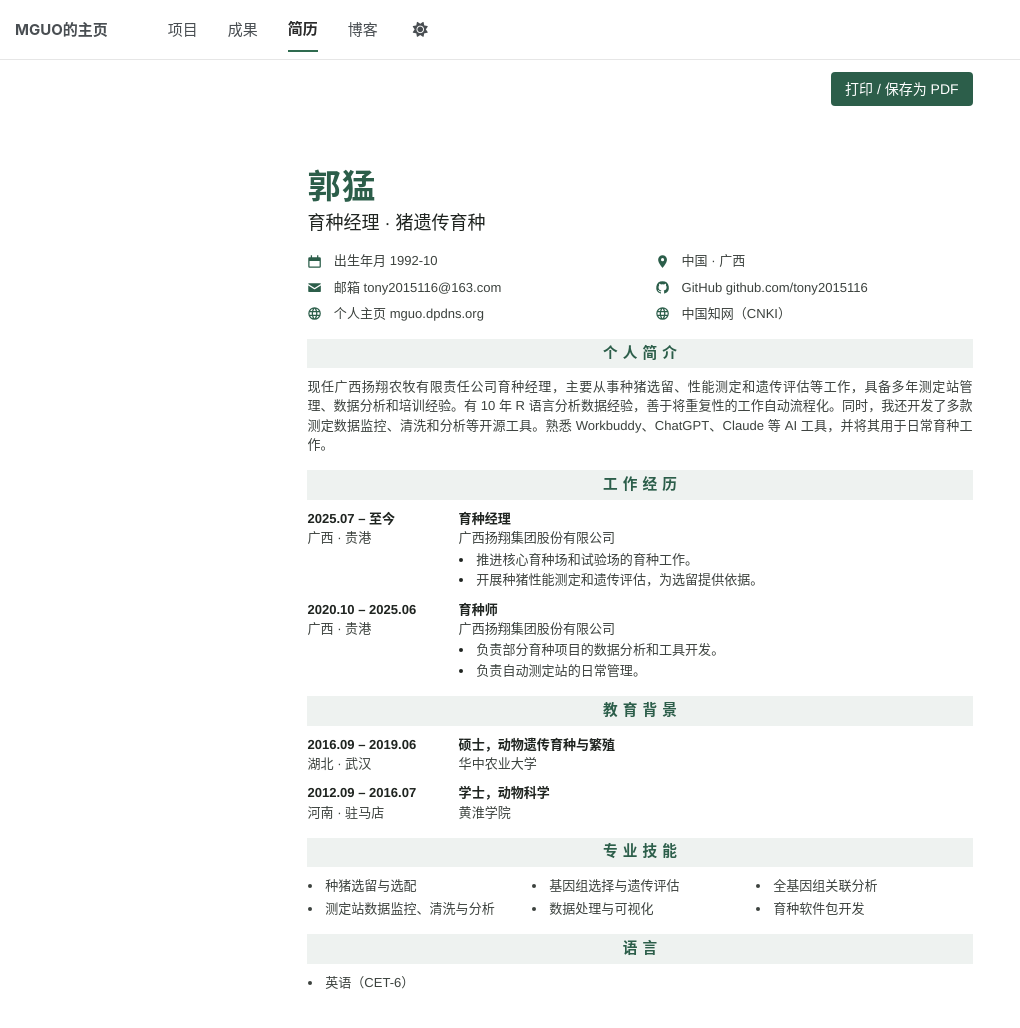
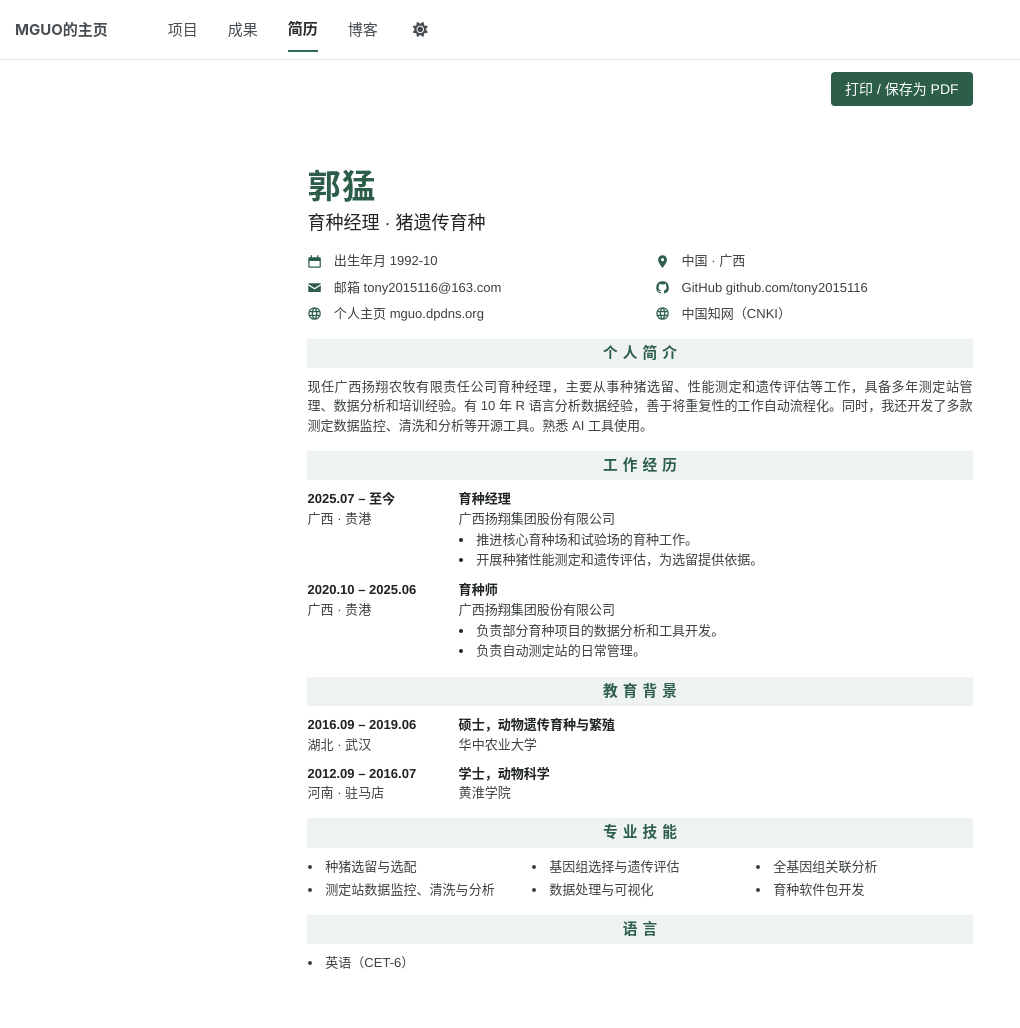
Before and after one commit to tony2015116/tony2015116.github.io, a Jekyll site: the page built from _pages/cv.html, in a window 1280 px wide and 1033 px high. Shown: the top 1028 px of the window, without its empty margins (0-1020 px from the left). Built offline with Jekyll 4.4.1, drawn with Linux system fonts in a browser that asks for light colours; a script bundle is joined from its source files by our own code.

Commit message:
简历：AI 工具一句简化为“熟悉 AI 工具使用”
Co-Authored-By: Claude Opus 5.5 <noreply@anthropic.com>
Claude-Session: https://claude.ai/code/session_01EG2X4vuBsyZvfFGUCStcu7

```diff
--- a/_data/cv.yml
+++ b/_data/cv.yml
@@ -23,7 +23,7 @@ contact:
     text: "中国知网（CNKI）"
     url: "https://au.cnki.net/author/personalInfo/000079747139"
 
-summary: "现任广西扬翔农牧有限责任公司育种经理，主要从事种猪选留、性能测定和遗传评估等工作，具备多年测定站管理、数据分析和培训经验。有 10 年 R 语言分析数据经验，善于将重复性的工作自动流程化。同时，我还开发了多款测定数据监控、清洗和分析等开源工具。熟悉 Workbuddy、ChatGPT、Claude 等 AI 工具，并将其用于日常育种工作。"
+summary: "现任广西扬翔农牧有限责任公司育种经理，主要从事种猪选留、性能测定和遗传评估等工作，具备多年测定站管理、数据分析和培训经验。有 10 年 R 语言分析数据经验，善于将重复性的工作自动流程化。同时，我还开发了多款测定数据监控、清洗和分析等开源工具。熟悉 AI 工具使用。"
 
 # 工作经历：最新的写在最上面
 experience:
```
